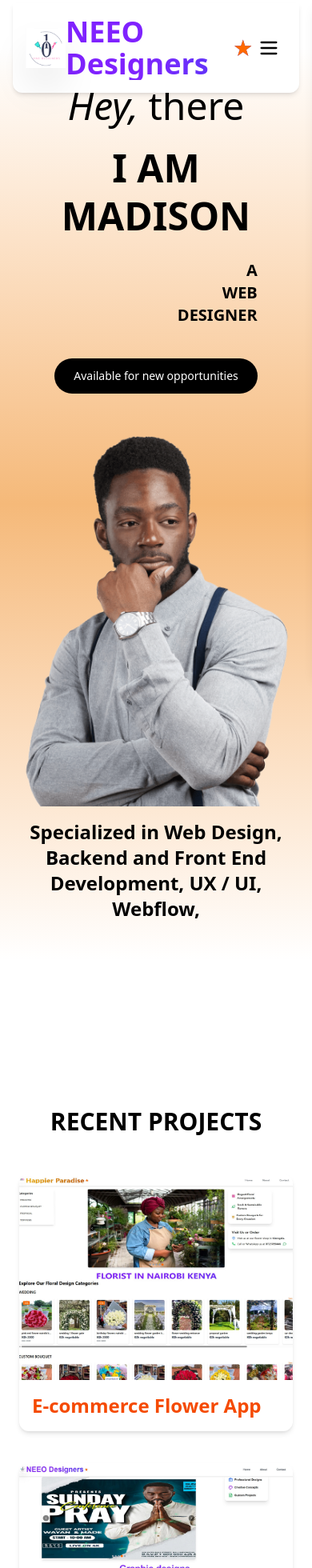
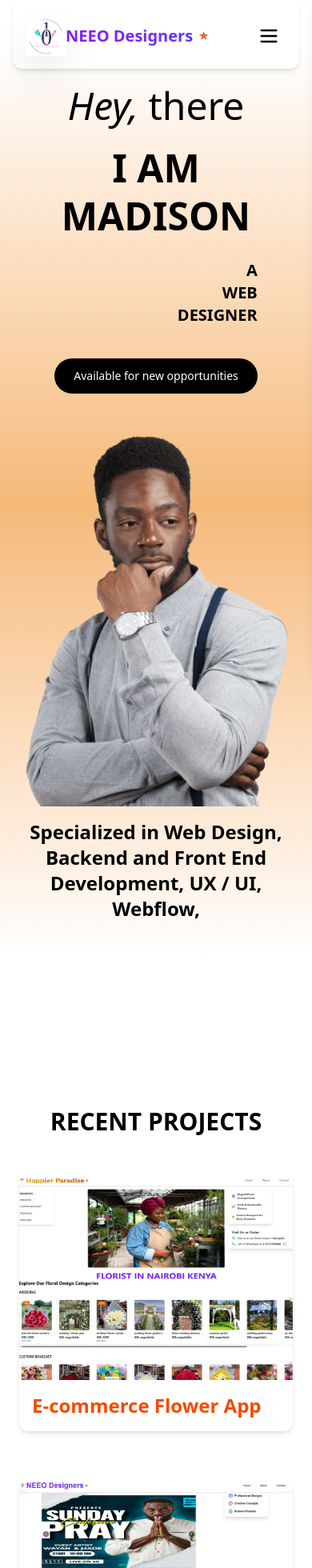
Before and after one commit to 001one/one-designer-graphic-design, a Next.js app: page /webdesigner in a window 390 px wide. Shown: the top 1960 px of the page at 80% size. Built offline with nearby package versions, Linux system fonts and the light colour scheme.

Commit message:
fixed issues with the tablet responsiveness

```diff
--- a/src/components/Hero.tsx
+++ b/src/components/Hero.tsx
@@ -7,7 +7,7 @@ const Hero: React.FC = () => {
 
       {/* Left Content */}
       <div className="md:w-1/2 space-y-6 text-center md:text-left">
-        <div className="md:text-8xl font-light italic leading-none lg:ml-80 md:whitespace-nowrap text-5xl ">
+        <div className="md:text-8xl font-light italic leading-none xl:ml-80 2xl:ml-170 md:whitespace-nowrap text-5xl ">
           <span>Hey,</span> <span className="not-italic lg:ml-70">there</span>
         </div>
 
@@ -40,7 +40,7 @@ const Hero: React.FC = () => {
 
   {/* Description below image on mobile, absolutely positioned on md+ */}
   <div className="text-2xl font-bold text-black max-w-xs text-center mt-4
-                  md:absolute md:bottom-4 md:right-4 md:text-left md:mt-10">
+                  lg:absolute lg:bottom-4 lg:right-4 lg:text-left lg:mt-10">
     Specialized in Web Design, Backend and Front End Development, UX / UI, Webflow,
   </div>
 </div>
--- a/src/components/NavBar.tsx
+++ b/src/components/NavBar.tsx
@@ -11,10 +11,10 @@ const Navbar = () => {
     return (
         <>
             {/* Navbar Container */}
-            <div className="fixed top-0 left-0 right-0 z-50 flex justify-between items-center p-4 lg:px-8 bg-white shadow-md mx-4 rounded-b-xl mt-1 mb-10 md:mb-2">
+            <div className="fixed top-0 left-0 right-0 z-50 flex justify-between items-center p-4 lg:px-8 bg-white shadow-md mx-4 rounded-b-xl mt-1 mb-10 md:mb-2 hover:shadow-2xl">
                 {/* Logo Section */}
 
-                <Link href="#home" className="flex items-center bg-gradient-to-r from-violet-600 via-violet-600 to-indigo-600 bg-clip-text text-transparent  font-bold hover:text-blue-600 text-4xl md:text-5xl ">
+                <Link href="#home" className="flex items-center bg-gradient-to-r from-violet-600 via-violet-600 to-indigo-600 bg-clip-text text-transparent  font-bold hover:text-blue-600 text-xl md:text-5xl ">
                 <Image
                 src="/logo.png"
                 width={50}
@@ -24,7 +24,7 @@ const Navbar = () => {
                 />
                   NEEO Designers
 
-                  <span className="text-orange-500 text-2xl ml-2 hover:text-blue-600">★</span>
+                  <span className="text-orange-500 md:text-2xl ml-2 hover:text-blue-600 text-xs ">★</span>
                 </Link>
 
                 {/* Centered Navigation Links (Hidden on Mobile) */}
--- a/src/components/RecentProjects.tsx
+++ b/src/components/RecentProjects.tsx
@@ -27,7 +27,7 @@ const RecentProjects = () => {
         RECENT PROJECTS
       </h2>
 
-      <div className="grid grid-cols-1 md:grid-cols-2 gap-10">
+      <div className="grid grid-cols-1 lg:grid-cols-2 gap-15">
         {projects.map((project, index) => (
           <Link
             key={index}
```
